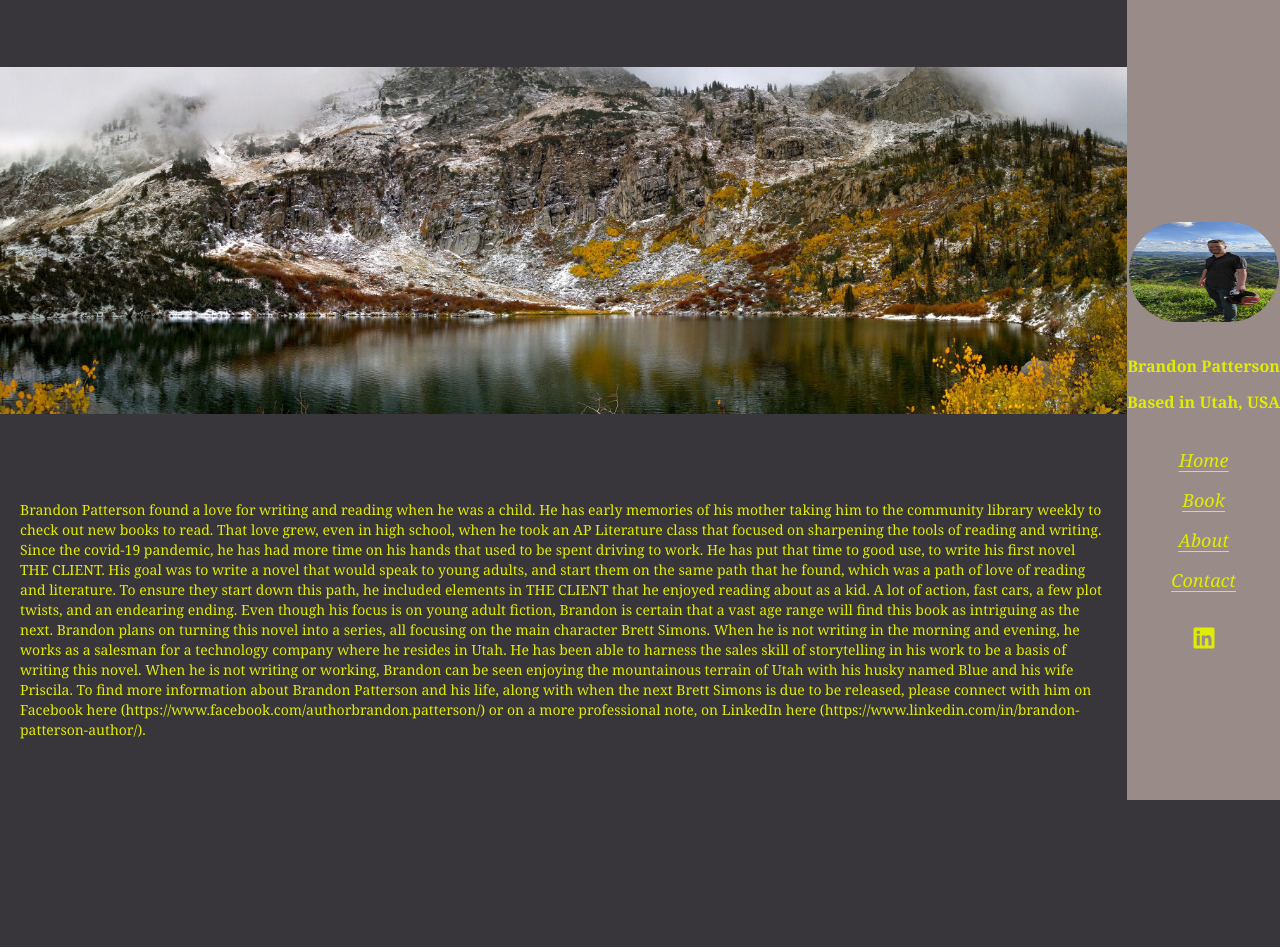
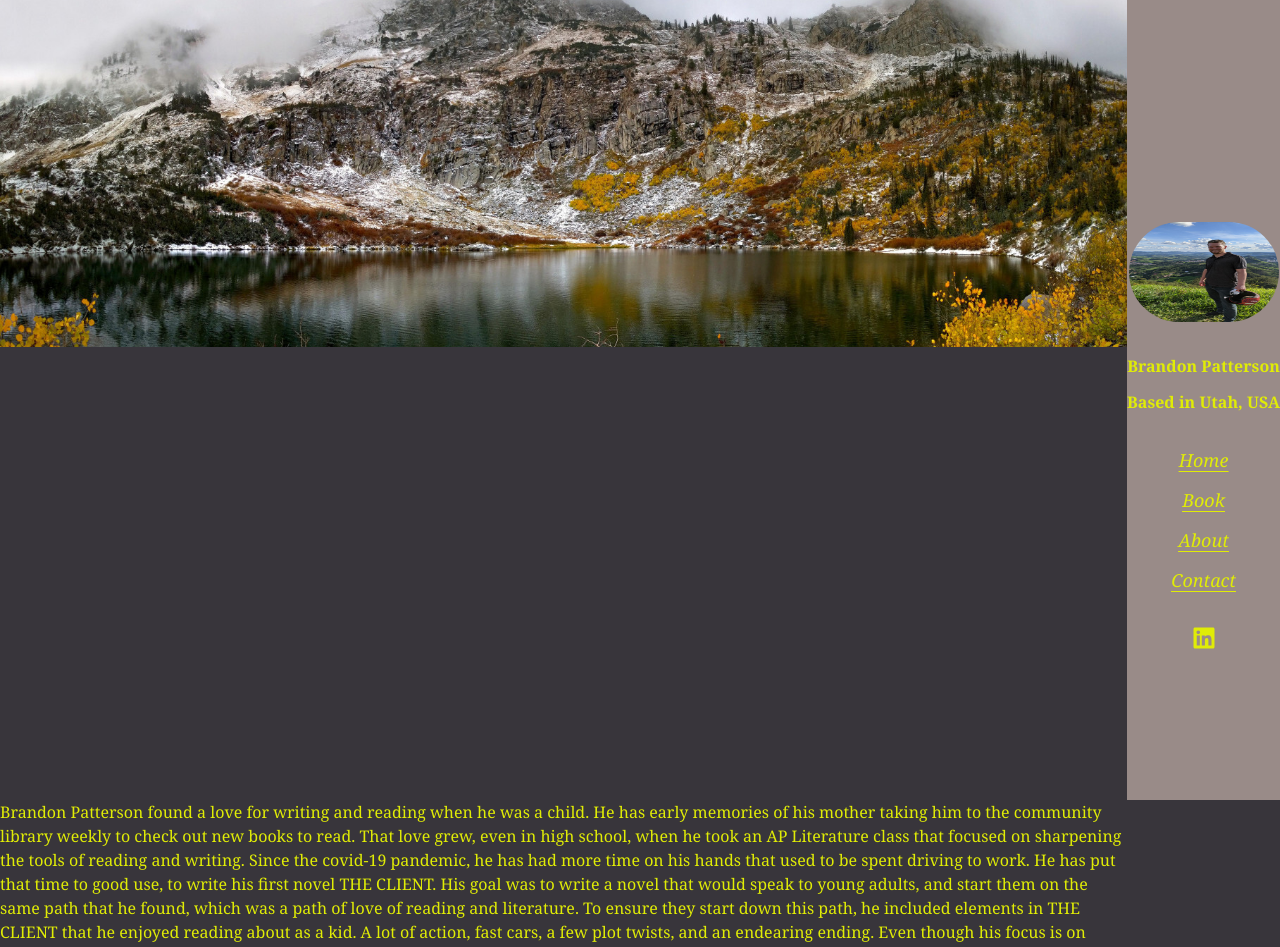
Before and after one commit to poloblue1357/V-School-Assignments, a React (Vite) app in the folder assignments/exercises/brandonauthor/: page / in a window 1280 px wide. Shown: the top 947 px of the page. Before the commit the page ends 893 px from the top, so only its background shows below. Built offline with nearby package versions, Linux system fonts and the light colour scheme.

Commit message:
fixing format

```diff
--- a/assignments/exercises/brandonauthor/src/App.jsx
+++ b/assignments/exercises/brandonauthor/src/App.jsx
@@ -15,10 +15,18 @@ function App() {
 
   return (
     <div className="grid">
-      <Header />
-      <Photo />
-      <About />
-      <Sidebar />
+      <div className='col-start-1 col-end-5 row-start-1 row-end-2'>
+        <Header />
+      </div>
+      <div className='col-start-1 col-end-4 row-start-2 row-end-3'>
+        <Photo />
+      </div>
+      <div className='col-start-1 row-start-3'>
+        <About />
+      </div>
+      <div className='col-start-4 row-start-2'>
+        <Sidebar />
+      </div>
     </div>
   )
 }
--- a/assignments/exercises/brandonauthor/src/components/About.jsx
+++ b/assignments/exercises/brandonauthor/src/components/About.jsx
@@ -2,9 +2,9 @@
 
 function About() {
     return (
-        <div className="grid col-start-1 col-end-5 row-start-3 row-end-6">
+        <div className="col-start-1 col-end-4 row-start-3 row-end-6">
 
-            <p className="text-sm font-light m-4">
+            <p className="">
                 Brandon Patterson found a love for writing and reading when he was a child. He has early memories of his mother taking him to the community library weekly to check out new books to read. That love grew, even in high school, when he took an AP Literature class that focused on sharpening the tools of reading and writing. Since the covid-19 pandemic, he has had more time on his hands that used to be spent driving to work. He has put that time to good use, to write his first novel THE CLIENT. His goal was to write a novel that would speak to young adults, and start them on the same path that he found, which was a path of love of reading and literature. To ensure they start down this path, he included elements in THE CLIENT that he enjoyed reading about as a kid. A lot of action, fast cars, a few plot twists, and an endearing ending. Even though his focus is on young adult fiction, Brandon is certain that a vast age range will find this book as intriguing as the next. Brandon plans on turning this novel into a series, all focusing on the main character Brett Simons.
 
                 When he is not writing in the morning and evening, he works as a salesman for a technology company where he resides in Utah. He has been able to harness the sales skill of storytelling in his work to be a basis of writing this novel. When he is not writing or working, Brandon can be seen enjoying the mountainous terrain of Utah with his husky named Blue and his wife Priscila.
--- a/assignments/exercises/brandonauthor/src/components/Header.jsx
+++ b/assignments/exercises/brandonauthor/src/components/Header.jsx
@@ -10,7 +10,7 @@ function Header() {
         const context = useContext(BrandonAuthorContext)
 
     return (
-        <div className="grid col-start-1 col-end-5 row-start-1 row-end-2">
+        <div className="">
             <nav className="flex font-bold h-40 leading-[40px] w-full bg-[#222] lg:hidden transition">
                 <h1 className="pl-[1em] w-full">Brandon Patterson - Author</h1>
                 <div onClick={context.toggleSidebar} className="h-40 w-[50px] bg-tBeige justify-center items-center flex">
--- a/assignments/exercises/brandonauthor/src/components/Photo.jsx
+++ b/assignments/exercises/brandonauthor/src/components/Photo.jsx
@@ -7,7 +7,7 @@ function Photo() {
     const context = useContext(BrandonAuthorContext)
 
     return (
-        <div className="grid col-start-1 col-end-5 row-start-2 row-end-3">
+        <div className="col-start-1 col-end-5 row-start-2 row-end-3">
             <div className="h-[192px] md:h-[320px] lg:h-[293px] xl:h-[347px] transition w-full">
                 <img src={mountains3} className="w-full h-full object-cover"/>
             </div>
--- a/assignments/exercises/brandonauthor/src/components/Sidebar.jsx
+++ b/assignments/exercises/brandonauthor/src/components/Sidebar.jsx
@@ -9,7 +9,7 @@ function Sidebar() {
     const context = useContext(BrandonAuthorContext)
 
     return (
-        <div className="grid col-start-5 col-end-7 w-full row-start-1 row-end-5 h-screen sticky top-0">
+        <div className="col-start-4 col-end-5 w-full row-start-1 row-end-5 h-screen sticky top-0">
             <div className=" bg-tBeige flex flex-col justify-center items-center space-y-5 h-full w-full">
                 <div className="h-[40px] bg-tBeige"></div>
                 <img src={bSmile} className="rounded-full h-[100px] w-[150px]"/>
--- a/assignments/exercises/brandonauthor/src/index.css
+++ b/assignments/exercises/brandonauthor/src/index.css
@@ -3,8 +3,8 @@
 @tailwind utilities;
 
 @layer base {
-  html {
-    @apply bg-tDark text-tYellow font-serif grid-cols-6 grid-rows-6
+  body {
+    @apply bg-tDark text-tYellow font-serif grid-cols-5 grid-rows-6
   }
 
   ul li  {
```
